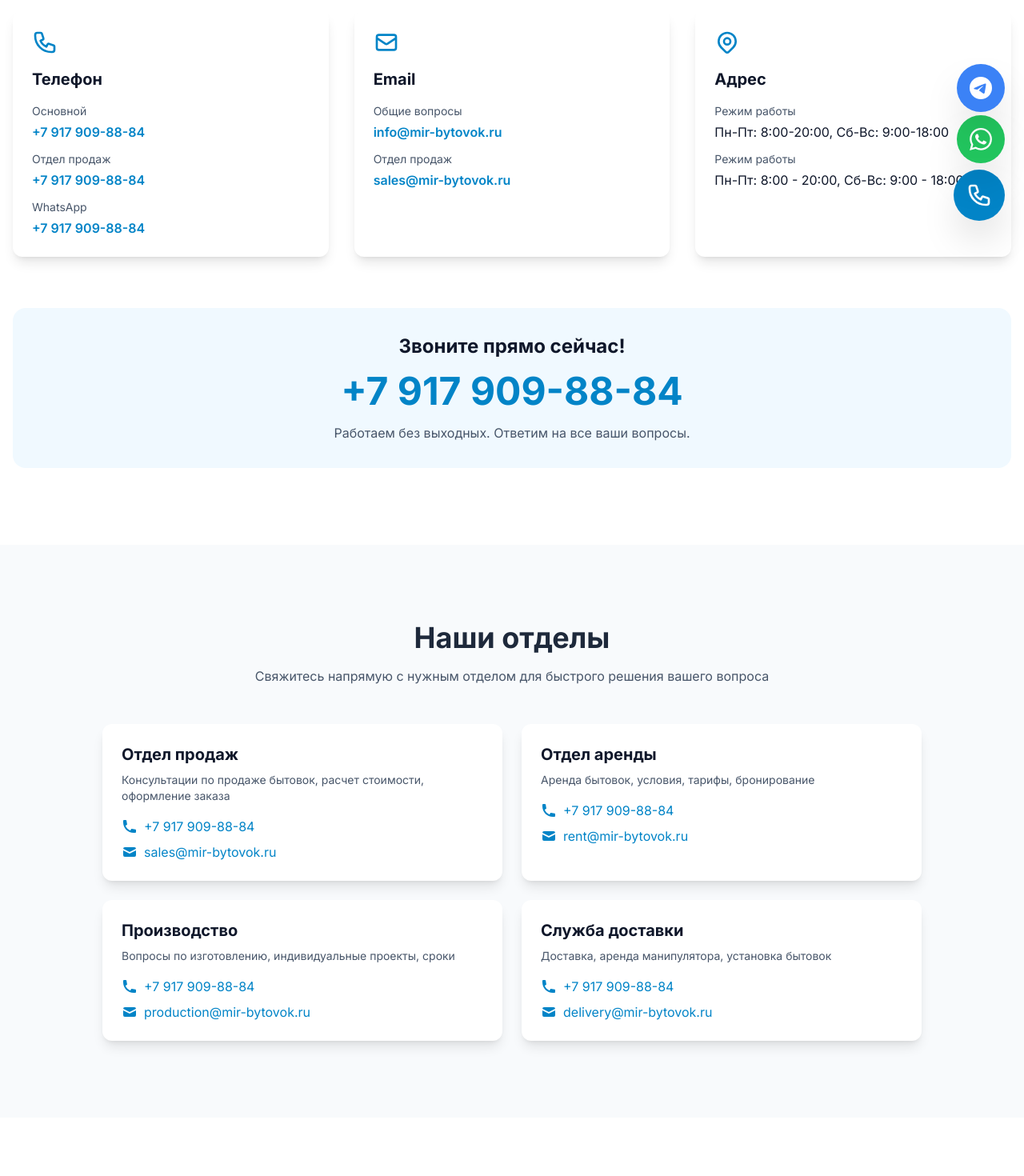
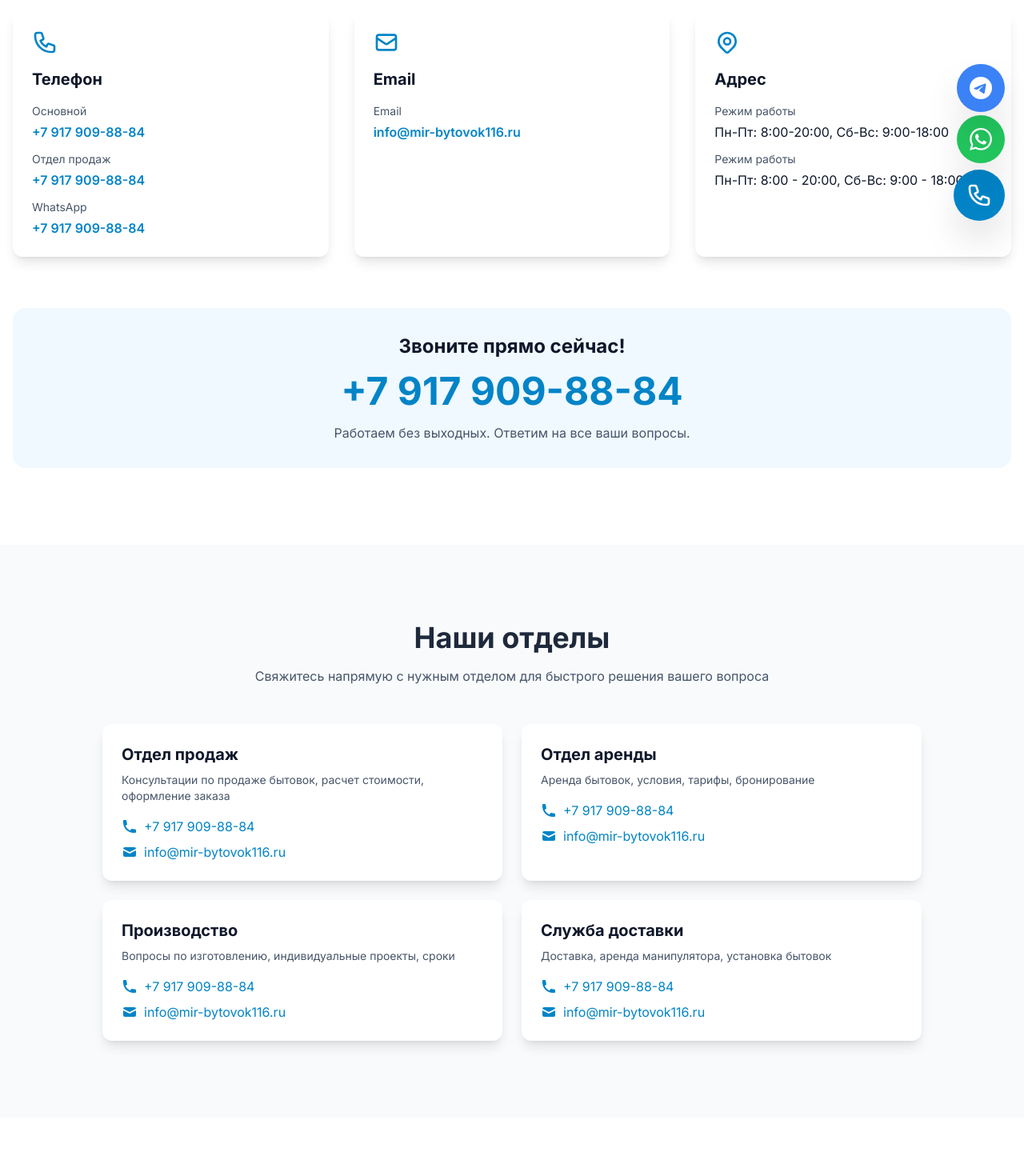
Before and after one commit to salavat808116/mir-bytovok116, a Next.js app: page /contacts in a window 1280 px wide. Shown: the part 500-1970 px from the top of the page at 80% size. Built offline with nearby package versions, Linux system fonts and the light colour scheme.

Commit message:
Убраны упоминания доставки в стоимости, email изменен на info@mir-bytovok116.ru, добавлена инструкция по редактированию
Co-authored-by: Cursor <cursoragent@cursor.com>

```diff
--- a/src/app/contacts/page.tsx
+++ b/src/app/contacts/page.tsx
@@ -33,8 +33,7 @@ export default function ContactsPage() {
     {
       title: 'Email',
       items: [
-        { label: 'Общие вопросы', value: 'info@mir-bytovok.ru', link: 'mailto:info@mir-bytovok.ru' },
-        { label: 'Отдел продаж', value: 'sales@mir-bytovok.ru', link: 'mailto:sales@mir-bytovok.ru' }
+        { label: 'Email', value: 'info@mir-bytovok116.ru', link: 'mailto:info@mir-bytovok116.ru' }
       ],
       icon: (
         <svg className="w-8 h-8" fill="none" stroke="currentColor" viewBox="0 0 24 24">
@@ -62,25 +61,25 @@ export default function ContactsPage() {
       name: 'Отдел продаж',
       description: 'Консультации по продаже бытовок, расчет стоимости, оформление заказа',
       phone: '+7 917 909-88-84',
-      email: 'sales@mir-bytovok.ru'
+      email: 'info@mir-bytovok116.ru'
     },
     {
       name: 'Отдел аренды',
       description: 'Аренда бытовок, условия, тарифы, бронирование',
       phone: '+7 917 909-88-84',
-      email: 'rent@mir-bytovok.ru'
+      email: 'info@mir-bytovok116.ru'
     },
     {
       name: 'Производство',
       description: 'Вопросы по изготовлению, индивидуальные проекты, сроки',
       phone: '+7 917 909-88-84',
-      email: 'production@mir-bytovok.ru'
+      email: 'info@mir-bytovok116.ru'
     },
     {
       name: 'Служба доставки',
       description: 'Доставка, аренда манипулятора, установка бытовок',
       phone: '+7 917 909-88-84',
-      email: 'delivery@mir-bytovok.ru'
+      email: 'info@mir-bytovok116.ru'
     }
   ]
 
--- a/src/app/privacy/page.tsx
+++ b/src/app/privacy/page.tsx
@@ -129,7 +129,7 @@ export default function PrivacyPage() {
               <p>
                 7.1. Пользователь может получить любые разъяснения по интересующим вопросам,
                 касающимся обработки его персональных данных, обратившись к компании по телефону
-                +7 917 909-88-84 или электронной почте info@mir-bytovok.ru.
+                +7 917 909-88-84 или электронной почте info@mir-bytovok116.ru.
               </p>
               <p>
                 7.2. В данном документе будут отражены любые изменения политики обработки
--- a/src/components/Footer.tsx
+++ b/src/components/Footer.tsx
@@ -85,10 +85,10 @@ export default function Footer() {
               </li>
               <li>
                 <a
-                  href="mailto:info@mir-bytovok.ru"
+                  href="mailto:info@mir-bytovok116.ru"
                   className="text-industrial-300 hover:text-primary-400 transition-colors"
                 >
-                  info@mir-bytovok.ru
+                  info@mir-bytovok116.ru
                 </a>
               </li>
               <li className="text-industrial-300 text-sm">
--- a/src/components/PriceList.tsx
+++ b/src/components/PriceList.tsx
@@ -41,7 +41,7 @@ export default function PriceList() {
         {
           name: 'Бытовка утепленная (месяц)',
           price: 'от 10 000',
-          features: ['С внутренней отделкой', 'Электричество', 'Доставка и установка включены'],
+          features: ['С внутренней отделкой', 'Электричество', 'Готова к использованию'],
           popular: true
         }
       ]
```
Also changed, not shown: 1 other file (tests, documents, lock files or other folders).
